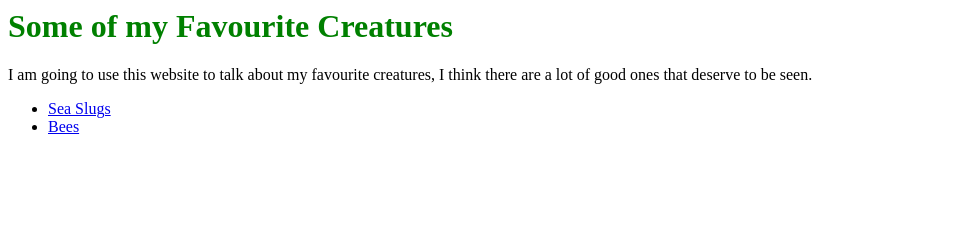
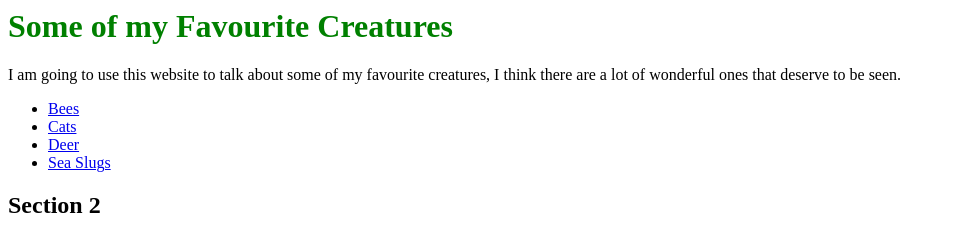
Before and after one commit to RionaKelly/IxD24, a plain HTML site: page index.html in a window 1280 px wide. Shown: the whole page, without its empty margins (0-955 px from the left). Drawn offline with Linux system fonts and the light colour scheme.

Commit message:
added more animals

```diff
--- a/index.html
+++ b/index.html
@@ -6,12 +6,14 @@
   <body>
     <h1>Some of my Favourite Creatures</h1>
     <p>
-      I am going to use this website to talk about my favourite creatures, I think there are a lot of good ones that deserve to be seen.
+      I am going to use this website to talk about some of my favourite creatures, I think there are a lot of wonderful ones that deserve to be seen.
     </p>
     <ul>
-      <li><a href="#seaslug">Sea Slugs</a></li>
-      <li><a href="#bee">Bees</a></li>
+      <li><a href="#bees">Bees</a></li>
+      <li><a href="#cats">Cats</a></li>
+      <li><a href="#deer">Deer</a></li>
+      <li><a href="#seaslugs">Sea Slugs</a></li>
     </ul>
-
+    <h2 id="section-2">Section 2</h2>
   </body>
 </html>
```
